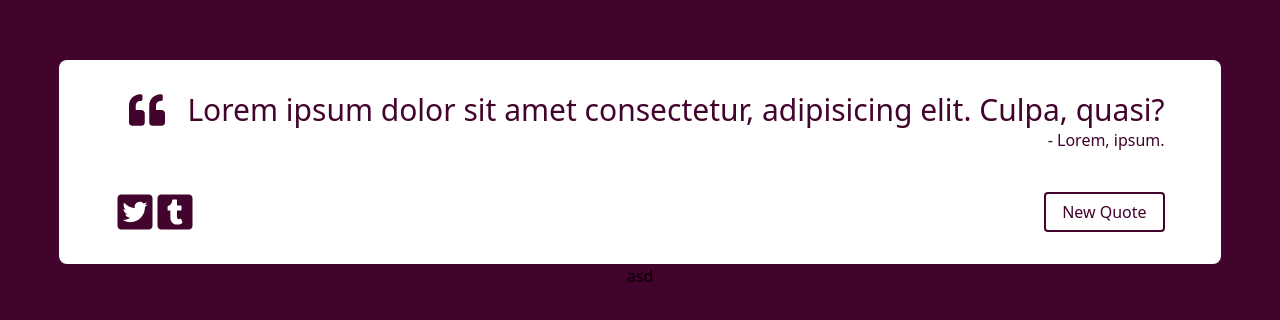
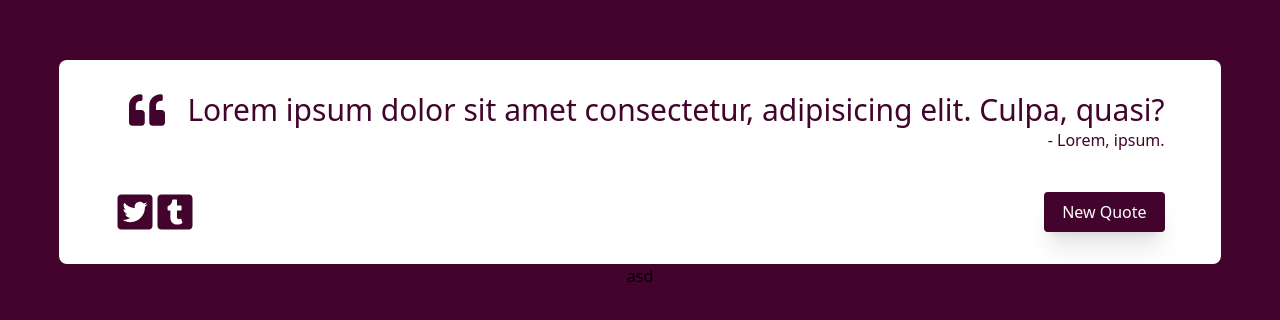
Before and after one commit to Mynraw/fcc-random-quote-machine, a Next.js app: page / in a window 1280 px wide. Shown: the part 226-546 px from the top of the page. Built offline with nearby package versions, Linux system fonts and the light colour scheme.

Commit message:
quote count has implemented through redux state

```diff
--- a/src/components/QuoteCard.tsx
+++ b/src/components/QuoteCard.tsx
@@ -9,6 +9,7 @@ const QuoteCard = () => {
 
   const handleClick = () => {
     dispatch(themePalette(colorPalette[Math.floor(Math.random() * 10)]));
+    dispatch(countQuotes());
   };
 
   return (
@@ -38,8 +39,9 @@ const QuoteCard = () => {
             <button
               onClick={handleClick}
               type="button"
-              className="capitalize px-4 py-1.5 bg-white rounded-[4px] border-2"
+              className="capitalize px-4 py-1.5 bg-white rounded-[4px] border-2 shadow-xl text-white hover:opacity-90"
               style={{
+                backgroundColor: palette,
                 borderColor: palette,
               }}
             >
```
